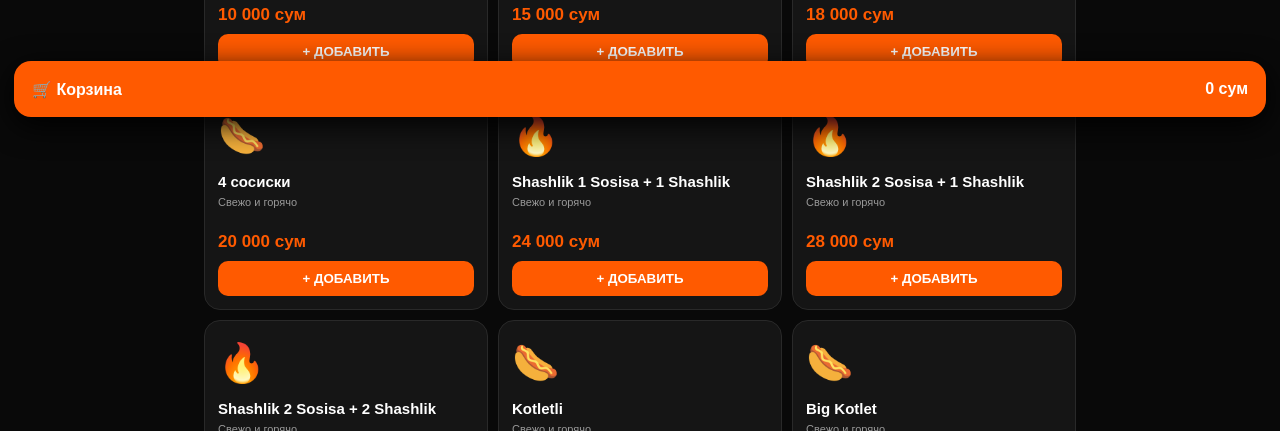
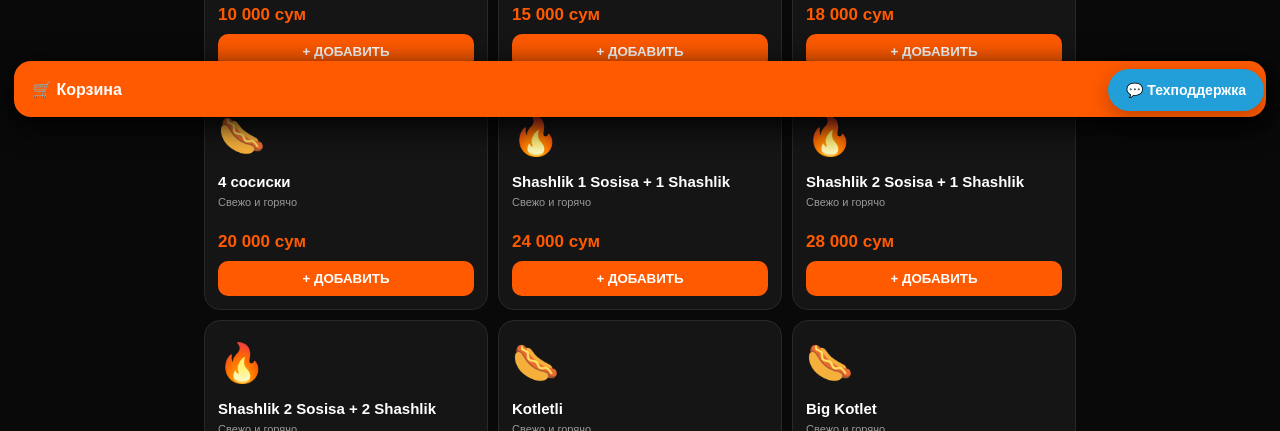
Before and after one commit to vibefoodchirchiq-lab/vibe-fast-food, a website: page public/index.html in a window 1280 px wide. Shown: the part 669-1100 px from the top of the page. Drawn offline with Linux system fonts and the light colour scheme.

Commit message:
Update index.html

```diff
--- a/public/index.html
+++ b/public/index.html
@@ -59,5 +59,7 @@
 </div>
 
 <script src="app.js"></script>
-</body>
+<a href="https://t.me/VibeChirchik" target="_blank" class="support-btn">
+  💬 Техподдержка
+</a></body>
 </html>
```
